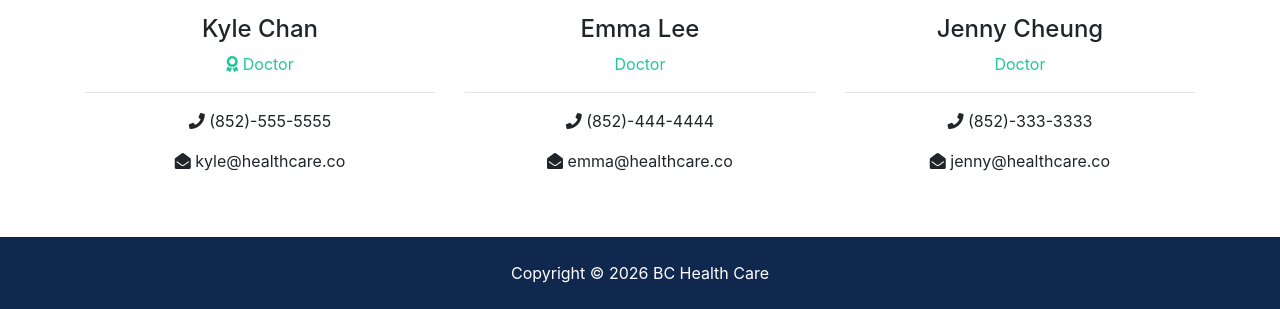
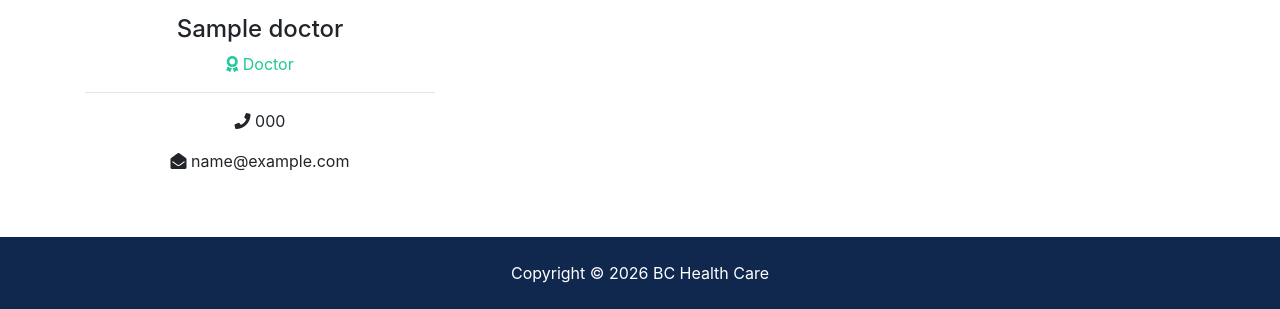
Before and after one commit to guscsh/class-erb-web, a Django app: page /about in a window 1280 px wide. Shown: the part 1983-2292 px from the top of the page. Run offline with Django 5.2, Linux system fonts and the light colour scheme; tables that the repository leaves empty hold one stand-in row (values such as "Sample post"); grey boxes marked "Sample" are stand-in pictures; some libraries are stand-ins or nearby versions.

Commit message:
Step 8: about done

```diff
--- a/pages/views.py
+++ b/pages/views.py
@@ -1,5 +1,6 @@
 from django.shortcuts import render
 from listings.models import Listing
+from doctors.models import Doctor
 from listings.choices import district_choices, room_type_choices, rooms_choices
 
 # Create your views here.
@@ -9,4 +10,7 @@ def index(request):
     return render(request,"pages/index.html", context)
 
 def about(request):
-    return render(request,"pages/about.html")
+    doctors = Doctor.objects.order_by('-hire_date')[:3]
+    mvp_doctors = Doctor.objects.all().filter(is_mvp=True)
+    context = {'doctors': doctors, 'mvp_doctors': mvp_doctors}
+    return render(request,"pages/about.html", context)
--- a/templates/pages/about.html
+++ b/templates/pages/about.html
@@ -53,22 +53,24 @@
             </p>
           </div>
           <div class="col-md-4">
+            {% if mvp_doctors %}
+            {% for mvp_doctor in mvp_doctors %}
             <div class="card">
-              {% comment %} fix static {% endcomment %}
               <img
                 class="card-img-top"
-                src="assets/img/doctors/kyle.jpg"
-                alt="Seller of the month"
+                src={{ mvp_doctor.photo.url }}
+                alt="Doctor of the month"
               />
               <div class="card-body">
                 <h5 class="card-title">Top Doctor</h5>
-                <h6 class="text-secondary">Kyle chan</h6>
+                <h6 class="text-secondary">{{ mvp_doctor.name}}</h6>
                 <p class="card-text">
-                  Lorem ipsum dolor sit amet consectetur adipisicing elit. Omnis
-                  nesciunt amet, illo itaque similique repellat. content.
+                  {{ mvp_doctor.description}}
                 </p>
               </div>
             </div>
+            {% endfor %}
+            {% endif %}
           </div>
         </div>
       </div>
@@ -89,57 +91,30 @@
     </section>
 
     <!-- Team -->
+     {% if doctors %}
     <section id="team" class="py-5">
       <div class="container">
         <h2 class="text-center pb-4">Our Team</h2>
         <div class="row text-center">
+          {% for doctor in doctors %}
           <div class="col-md-4">
-            {% comment %} fix static {% endcomment %}
             <img
-              src="assets/img/doctors/kyle.jpg"
+              src={{ doctor.photo.url }}
               alt=""
               class="rounded-circle mb-3 img-fluid"
               style="object-fit: cover; width: 300px; height: 300px"
             />
-            <h4>Kyle Chan</h4>
+            <h4>{{ doctor.name }}</h4>
             <p class="text-success">
               <i class="fas fa-award text-success"></i> Doctor
             </p>
             <hr />
-            <p><i class="fas fa-phone"></i> (852)-555-5555</p>
-            <p><i class="fas fa-envelope-open"></i> kyle@healthcare.co</p>
+            <p><i class="fas fa-phone"></i> {{ doctor.phone }}</p>
+            <p><i class="fas fa-envelope-open"></i> {{ doctor.email }}</p>
           </div>
-
-          <div class="col-md-4">
-            {% comment %} fix static {% endcomment %}
-            <img
-              src="assets/img/doctors/emma.jpg"
-              alt=""
-              class="rounded-circle mb-3 img-fluid"
-              style="object-fit: cover; width: 300px; height: 300px"
-            />
-            <h4>Emma Lee</h4>
-            <p class="text-success">Doctor</p>
-            <hr />
-            <p><i class="fas fa-phone"></i> (852)-444-4444</p>
-            <p><i class="fas fa-envelope-open"></i> emma@healthcare.co</p>
-          </div>
-
-          <div class="col-md-4">
-            {% comment %} fix static {% endcomment %}
-            <img
-              src="assets/img/doctors/jenny.jpg"
-              alt=""
-              class="rounded-circle mb-3 img-fluid"
-              style="object-fit: cover; width: 300px; height: 300px"
-            />
-            <h4>Jenny Cheung</h4>
-            <p class="text-success">Doctor</p>
-            <hr />
-            <p><i class="fas fa-phone"></i> (852)-333-3333</p>
-            <p><i class="fas fa-envelope-open"></i> jenny@healthcare.co</p>
-          </div>
+          {% endfor %}
         </div>
       </div>
     </section>
+    {% endif %}
 {% endblock %}
```
